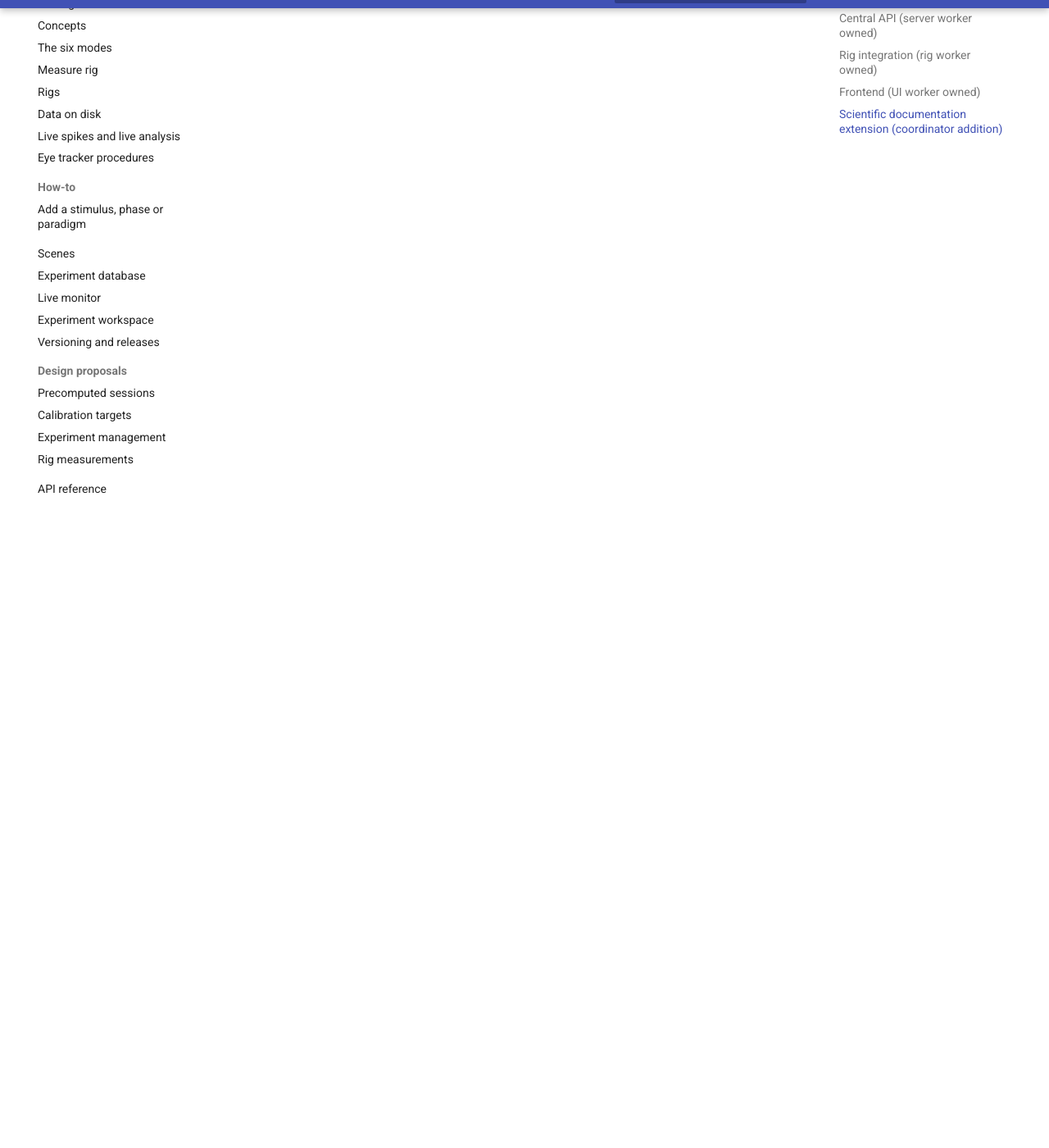
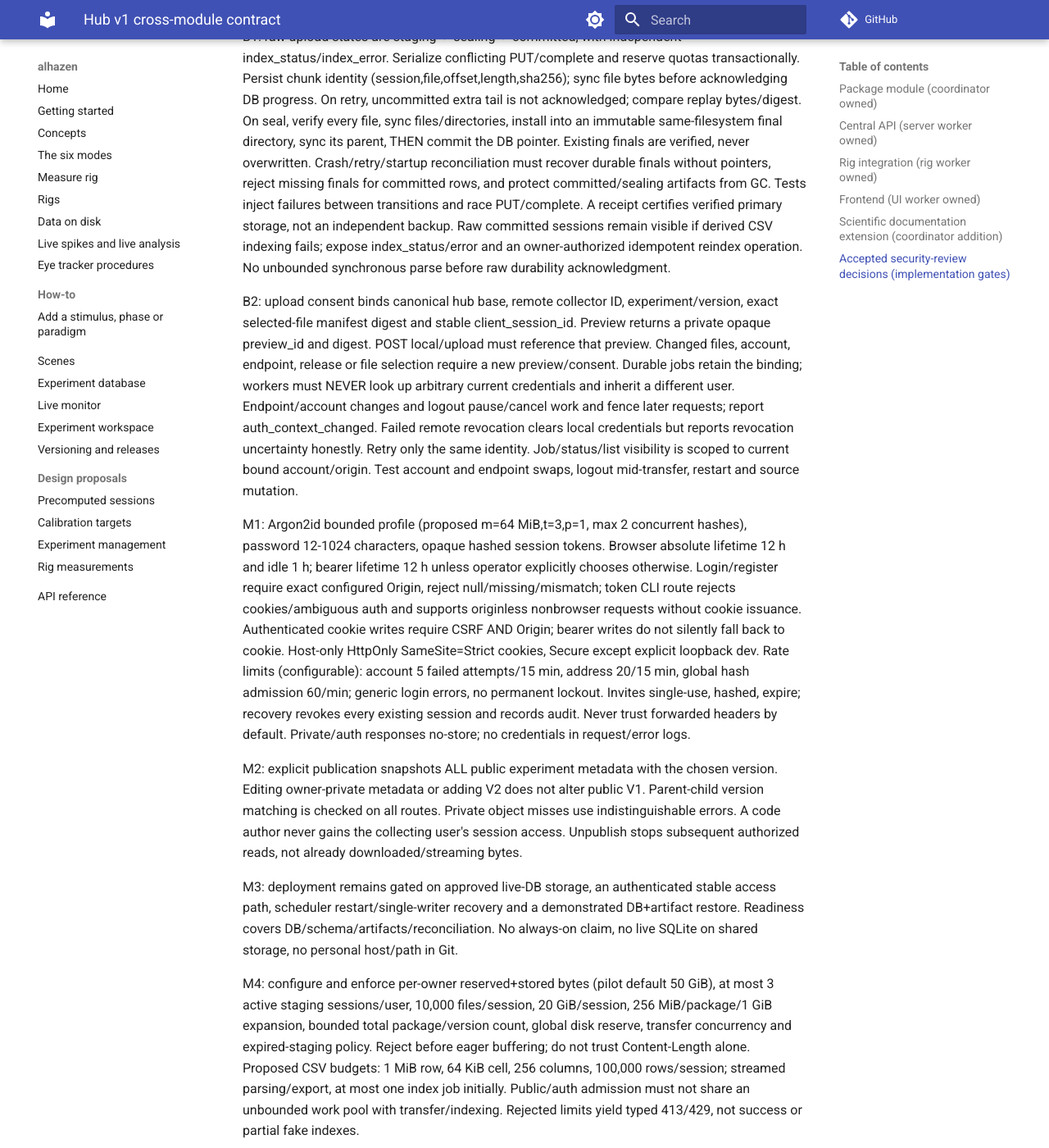
Before and after one commit to sh4r11f/alhazen, an MkDocs documentation site: the page built from docs/hub/api-contract.md, in a window 1280 px wide and 1400 px high, scrolled down 4798 px. Shown: the whole window at 82% size. Built offline with MkDocs 1.6.1 and Material for MkDocs 9.7.7, drawn with Linux system fonts in a browser that asks for light colours; comment, search, counter and statistics services are not loaded; some of the changed text lies outside the part shown.

Commit message:
Resolve transfer durability, account-bound consent and publication ACL design gaps

```diff
--- a/docs/hub/api-contract.md
+++ b/docs/hub/api-contract.md
@@ -67,3 +67,22 @@ Documentation worker owns `documentation.py`, `hub/assets/hub_docs.js`, `hub/ass
 Server adds GET `/experiments/{id}/versions/{version_id}/documentation` -> `{documentation: object|null}` with the EXACT same ACL as version download. Metadata must not leak unpublished documentation to public readers. The server validates a present descriptor on version upload, before accepting it, using read_documentation. GET `/guide` -> structured factual guide, public. Rig adapter proxies documentation reads; serves `/guide` locally for offline use from the same module. UI worker imports documentation renderer/helpers from hub_docs.js; full filenames will be served through `/hub/assets`. It provides dedicated experiment Methods and Tasks & parameters views and a top-level Guide, keeping Run/monitor separate. Do not fabricate data or parameter defaults absent from source.
 
 The documentation worker will provide a source-checked scaffold example and schema tests. No active AI APIs, provider keys or pretend AI buttons in this increment. Future authoring is a versioned private draft/fork, scoped context disclosure, reviewable diff, safety/test gates and explicit acceptance, run and publish approval.
+
+## Accepted security-review decisions (implementation gates)
+B1: raw upload states are staging -> sealing -> committed, with independent index_status/index_error. Serialize conflicting PUT/complete and reserve quotas transactionally. Persist chunk identity (session,file,offset,length,sha256); sync file bytes before acknowledging DB progress. On retry, uncommitted extra tail is not acknowledged; compare replay bytes/digest. On seal, verify every file, sync files/directories, install into an immutable same-filesystem final directory, sync its parent, THEN commit the DB pointer. Existing finals are verified, never overwritten. Crash/retry/startup reconciliation must recover durable finals without pointers, reject missing finals for committed rows, and protect committed/sealing artifacts from GC. Tests inject failures between transitions and race PUT/complete. A receipt certifies verified primary storage, not an independent backup. Raw committed sessions remain visible if derived CSV indexing fails; expose index_status/error and an owner-authorized idempotent reindex operation. No unbounded synchronous parse before raw durability acknowledgment.
+
+B2: upload consent binds canonical hub base, remote collector ID, experiment/version, exact selected-file manifest digest and stable client_session_id. Preview returns a private opaque preview_id and digest. POST local/upload must reference that preview. Changed files, account, endpoint, release or file selection require a new preview/consent. Durable jobs retain the binding; workers must NEVER look up arbitrary current credentials and inherit a different user. Endpoint/account changes and logout pause/cancel work and fence later requests; report auth_context_changed. Failed remote revocation clears local credentials but reports revocation uncertainty honestly. Retry only the same identity. Job/status/list visibility is scoped to current bound account/origin. Test account and endpoint swaps, logout mid-transfer, restart and source mutation.
+
+M1: Argon2id bounded profile (proposed m=64 MiB,t=3,p=1, max 2 concurrent hashes), password 12-1024 characters, opaque hashed session tokens. Browser absolute lifetime 12 h and idle 1 h; bearer lifetime 12 h unless operator explicitly chooses otherwise. Login/register require exact configured Origin, reject null/missing/mismatch; token CLI route rejects cookies/ambiguous auth and supports originless nonbrowser requests without cookie issuance. Authenticated cookie writes require CSRF AND Origin; bearer writes do not silently fall back to cookie. Host-only HttpOnly SameSite=Strict cookies, Secure except explicit loopback dev. Rate limits (configurable): account 5 failed attempts/15 min, address 20/15 min, global hash admission 60/min; generic login errors, no permanent lockout. Invites single-use, hashed, expire; recovery revokes every existing session and records audit. Never trust forwarded headers by default. Private/auth responses no-store; no credentials in request/error logs.
+
+M2: explicit publication snapshots ALL public experiment metadata with the chosen version. Editing owner-private metadata or adding V2 does not alter public V1. Parent-child version matching is checked on all routes. Private object misses use indistinguishable errors. A code author never gains the collecting user's session access. Unpublish stops subsequent authorized reads, not already downloaded/streaming bytes.
+
+M3: deployment remains gated on approved live-DB storage, an authenticated stable access path, scheduler restart/single-writer recovery and a demonstrated DB+artifact restore. Readiness covers DB/schema/artifacts/reconciliation. No always-on claim, no live SQLite on shared storage, no personal host/path in Git.
+
+M4: configure and enforce per-owner reserved+stored bytes (pilot default 50 GiB), at most 3 active staging sessions/user, 10,000 files/session, 20 GiB/session, 256 MiB/package/1 GiB expansion, bounded total package/version count, global disk reserve, transfer concurrency and expired-staging policy. Reject before eager buffering; do not trust Content-Length alone. Proposed CSV budgets: 1 MiB row, 64 KiB cell, 256 columns, 100,000 rows/session; streamed parsing/export, at most one index job initially. Public/auth admission must not share an unbounded work pool with transfer/indexing. Rejected limits yield typed 413/429, not success or partial fake indexes.
+
+M5: default heavy hub packing/hashing/install/probe/transfer work is refused or paused while workspace.active. Do not hold workspace locks across HTTP/disk work. Gate actual start of heavy work, not only its enqueue; control-flow tests cover starts during queued jobs. Hardware timing is still unverified. Exact DataView session discovery may be reused, but a capped UI file list is not a complete transfer manifest. Run state provenance must include the pinned release without modifying historical local data.
+
+M6: one canonical approved origin/base, no URL userinfo/query/fragment/encoded escape, HTTPS with certificate verification; HTTP only explicit loopback dev. Never follow redirects on credentials. Exact route/method/header allowlist, no caller-selected upstream arbitrary path. Operator-selected private networks are allowed intentionally, not by disabling TLS checks. Credential/code-trust text explicitly warns that trusted community code running under the same OS user can access that user's local data, credentials and devices; a virtualenv is NOT a sandbox.
+
+Bootstrap correction from source review: existing dashboard token header is `X-Alhazen-Token`. Preserve its Host, Origin, token and fragment handling; do not introduce an unauthenticated endpoint that exposes the token.
```
